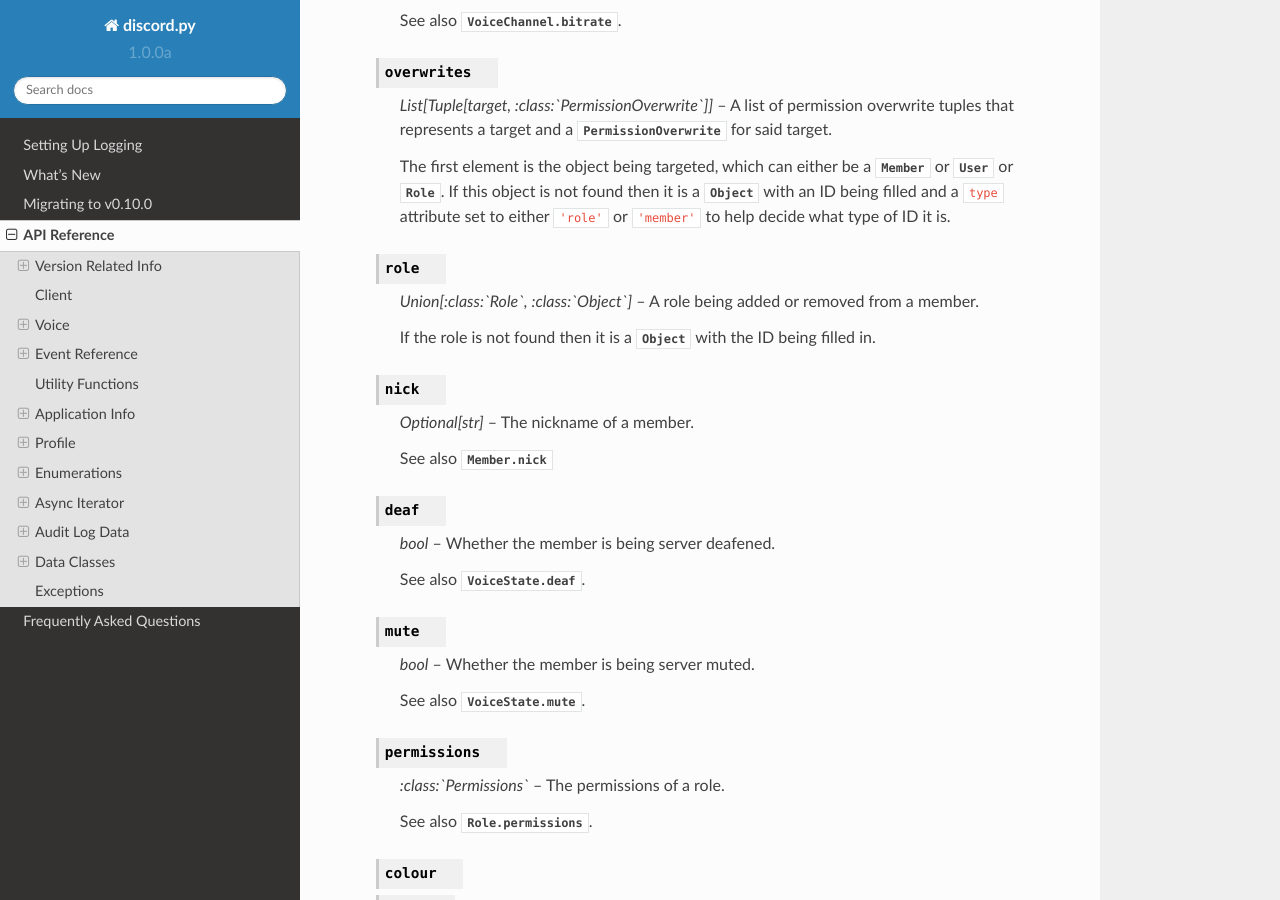
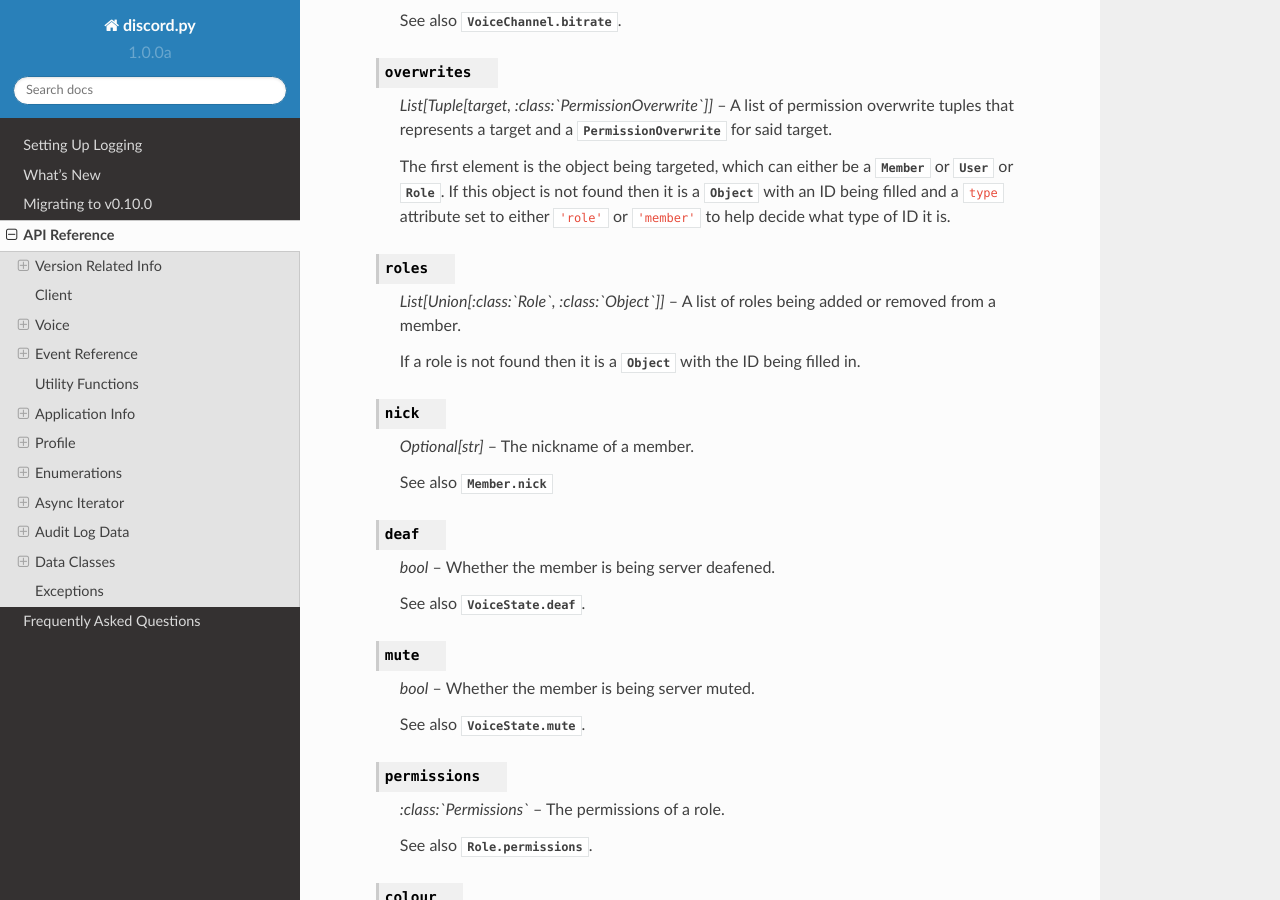
Before and after one commit to spartacus0816/dsbot, a Sphinx documentation site: the page built from docs/api.rst, in a window 1280 px wide and 900 px high, scrolled down 28783 px. Built offline with Sphinx 7.4.7 and the Read the Docs theme 2.0.0, drawn with Linux system fonts in a browser that asks for light colours.

Commit message:
Audit log role add and removes are lists, not single item.
Breaking change. role -> roles and it's now a list.

```diff
--- a/docs/api.rst
+++ b/docs/api.rst
@@ -915,7 +915,7 @@ All enumerations are subclasses of `enum`_.
 
         Possible attributes for :class:`AuditLogDiff`:
 
-        - :attr:`~AuditLogDiff.role`
+        - :attr:`~AuditLogDiff.roles`
 
     .. attribute:: role_create
 
@@ -1375,12 +1375,12 @@ this goal, it must make use of a couple of data classes that aid in this goal.
         a ``type`` attribute set to either ``'role'`` or ``'member'`` to help
         decide what type of ID it is.
 
-    .. attribute:: role
-
-        *Union[:class:`Role`, :class:`Object`]* – A role being added or removed
+    .. attribute:: roles
+
+        *List[Union[:class:`Role`, :class:`Object`]]* – A list of roles being added or removed
         from a member.
 
-        If the role is not found then it is a :class:`Object` with the ID being
+        If a role is not found then it is a :class:`Object` with the ID being
         filled in.
 
     .. attribute:: nick
```
Also changed, not shown: 1 other file.
